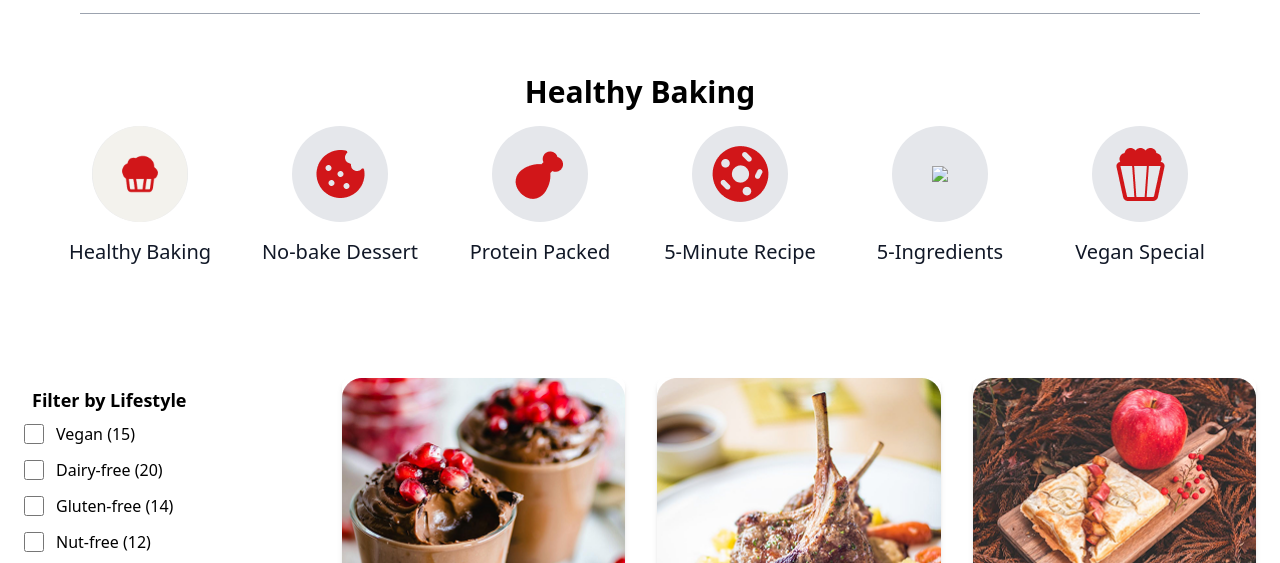
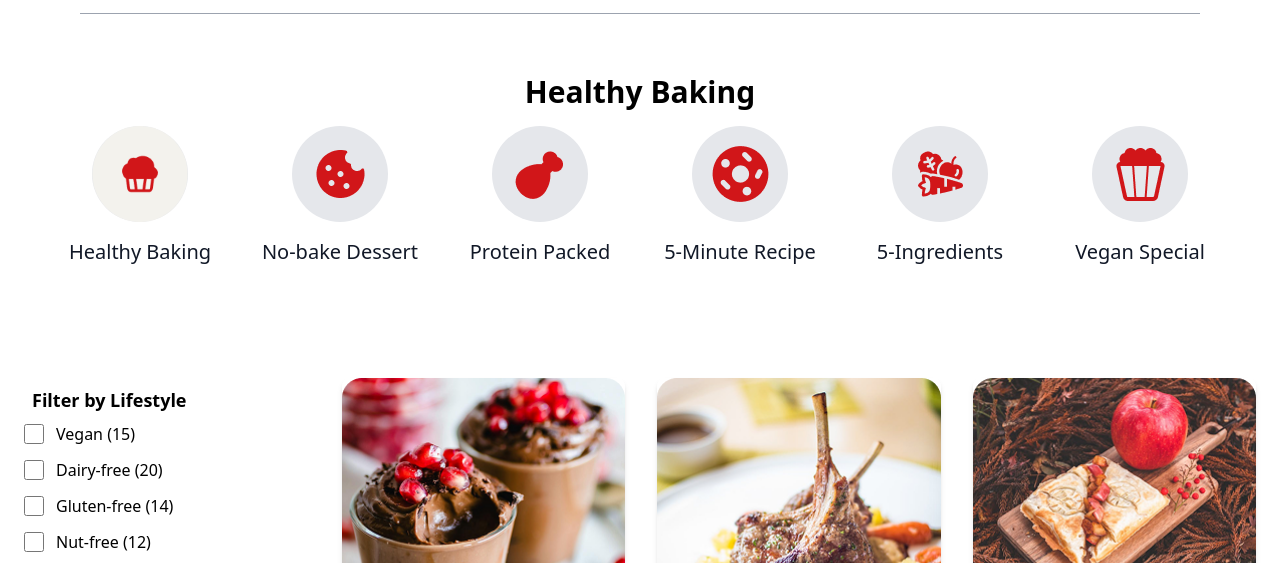
Before and after one commit to anbusasiever/Restaurant, a website: page healthybaking.html in a window 1280 px wide. Shown: the part 230-793 px from the top of the page. Drawn offline with nearby package versions, Linux system fonts and the light colour scheme.

Commit message:
Update image source for Item 5 icon
updated the icon name

```diff
--- a/healthybaking.html
+++ b/healthybaking.html
@@ -97,7 +97,7 @@
             <a href="./healthybaking.html">
                 <div class="flex flex-col items-center group cursor-pointer">
                     <div class="w-24 h-24 flex items-center justify-center rounded-full bg-gray-200 ">
-                        <img src="./Assets/images/5icon.png">
+                        <img src="./Assets/images/fiveicon.png">
                     </div>
                     <p class="mt-4 text-center text-xs md:text-xl font-medium text-gray-900">5-Ingredients</p>
                 </div>
```
